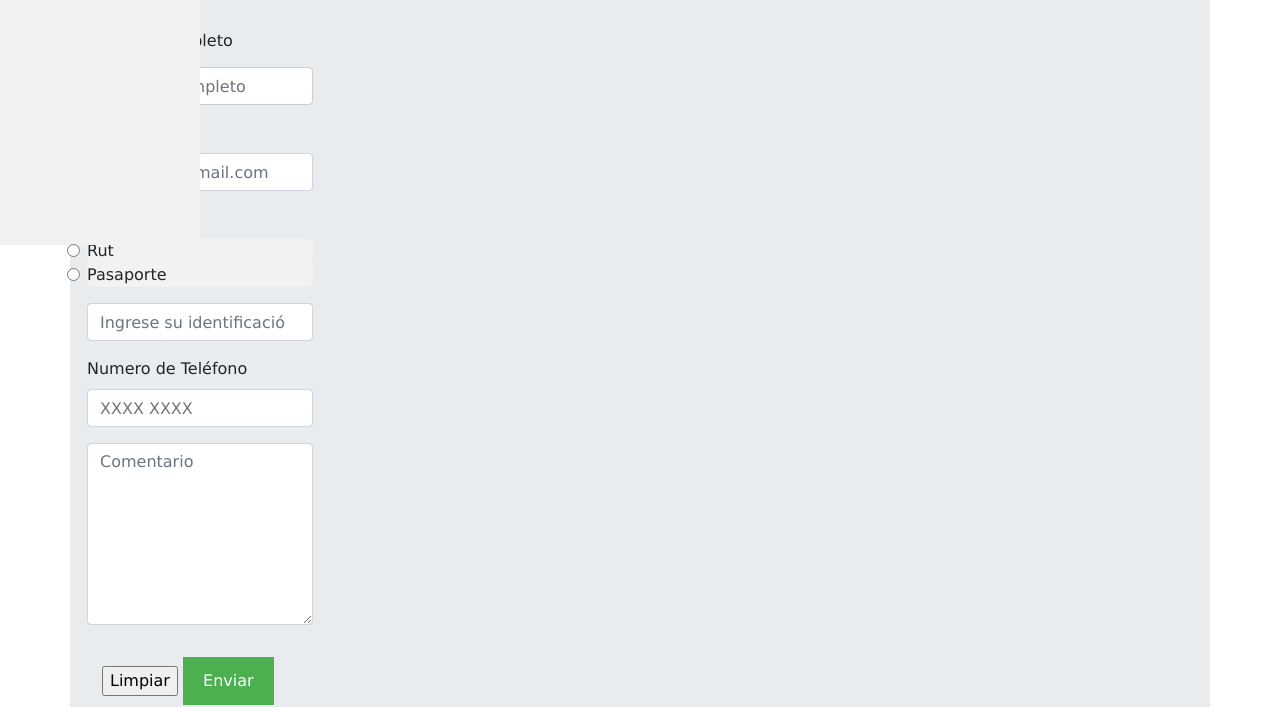
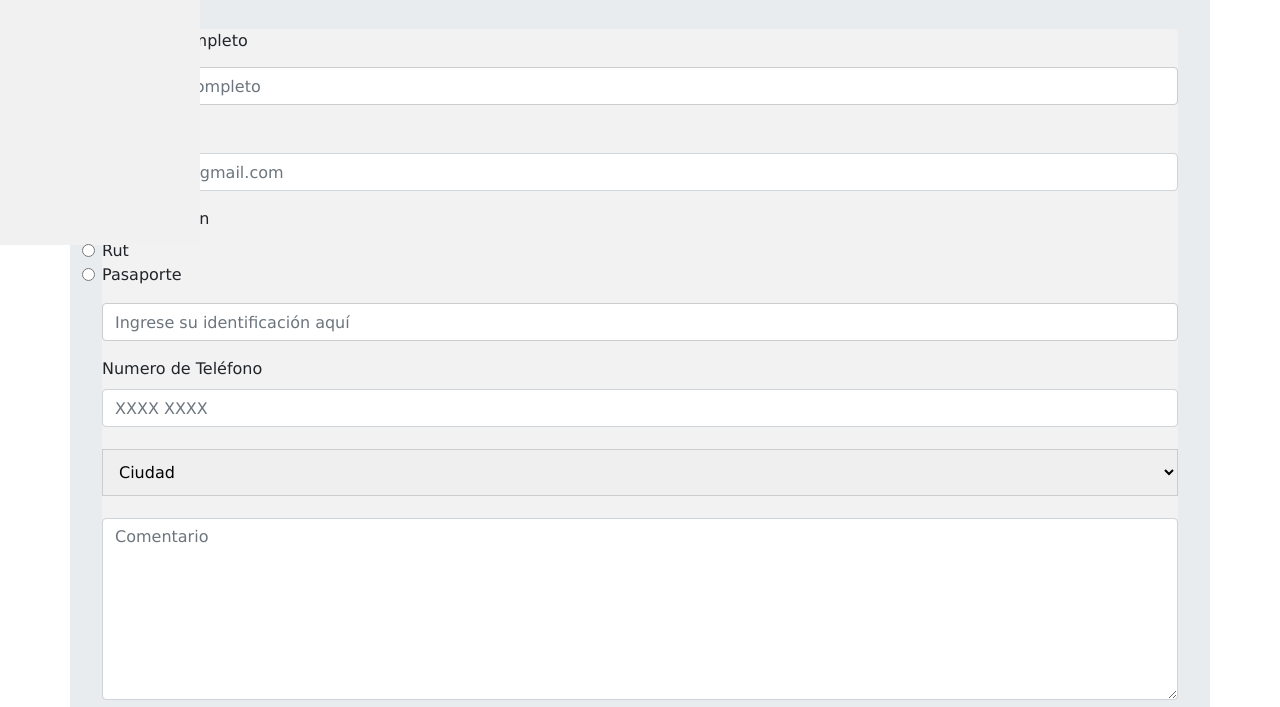
Before and after one commit to cristiansavaria/formulario, a plain HTML site: page index.html in a window 1280 px wide. Shown: the part 603-1310 px from the top of the page. Drawn offline with nearby package versions, Linux system fonts and the light colour scheme.

Commit message:
Agrego ciudad, container para darle orden al formulario y cambio type boton limpiar

```diff
--- a/index.html
+++ b/index.html
@@ -45,7 +45,7 @@
     <div class="jumbotron mt-5 ">
       <h1 class="paginacion">Contacto</h1>
       <form>
-        <div class="row">
+        <div class="container">
           <div class="form-group">
             <div class="form-group">
               <label for="nombre">Nombre Completo</label>
@@ -70,7 +70,7 @@
                   <label class="form-check-label">Pasaporte</label>
                 </div>
               </div>
-              <input type="number" class="form-control" placeholder="Ingrese su identificación aquí"
+              <input type="text" class="form-control" placeholder="Ingrese su identificación aquí"
                 id="identificacion">
             </div>
 
@@ -79,13 +79,23 @@
               <input type="number" class="form-control" placeholder="XXXX XXXX" id="nrotel" min="0">
             </div>
 
+            <div>
+              <select name="ciudad" >
+                <option value="Ciudad">Ciudad</option>
+                <option value="Santiago">Santiago</option>
+                <option value="Concepción">Concepción</option>
+                <option value="Temuco">Temuco</option>
+
+              </select>
+            </div>
+
             <div class="form-group">
               <textarea class="form-control" placeholder="Comentario" id="comentario" rows="7"></textarea>
             </div>
           </div>
         </div>
         <div class="botones">
-          <input type="button" value="Limpiar">
+          <input type="reset" value="Limpiar">
           <input type="submit" value="Enviar">
         </div>
 
```
